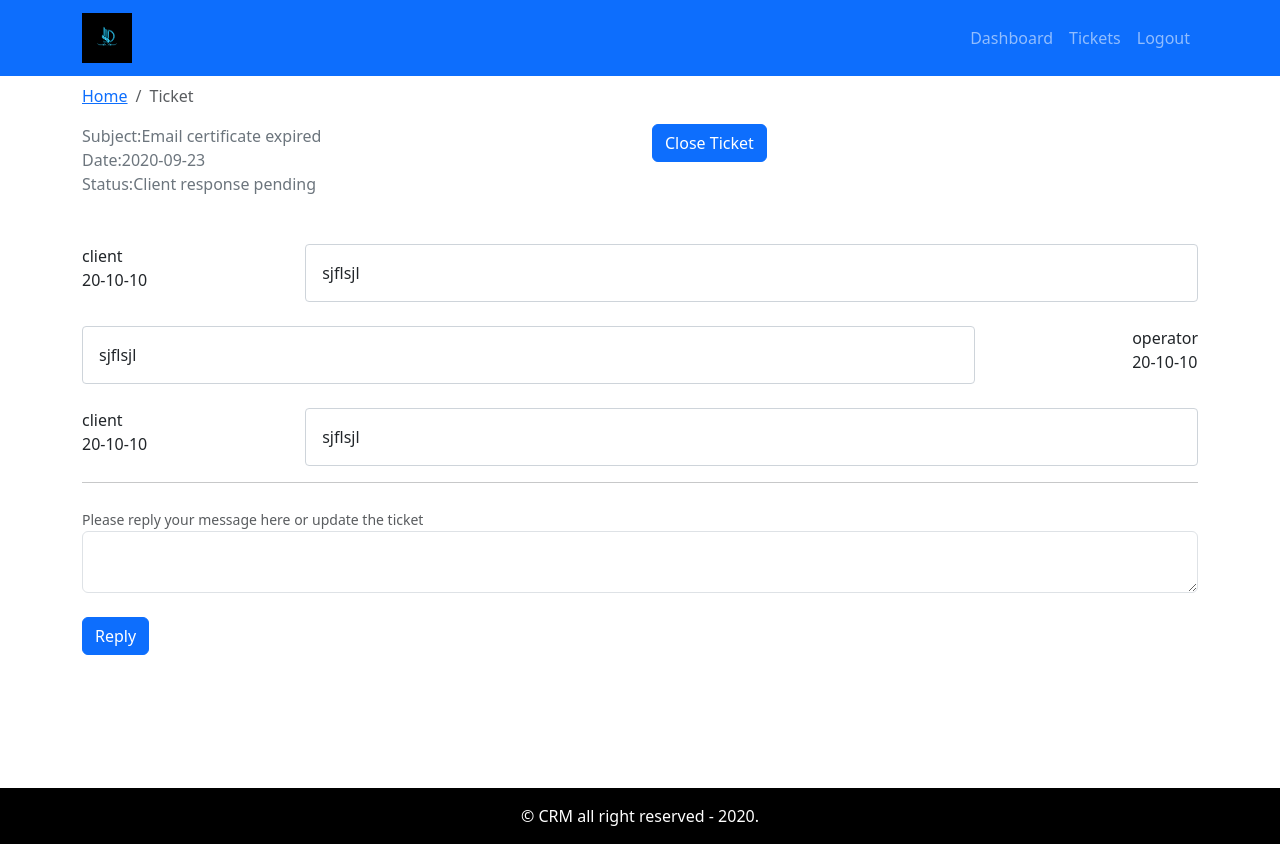
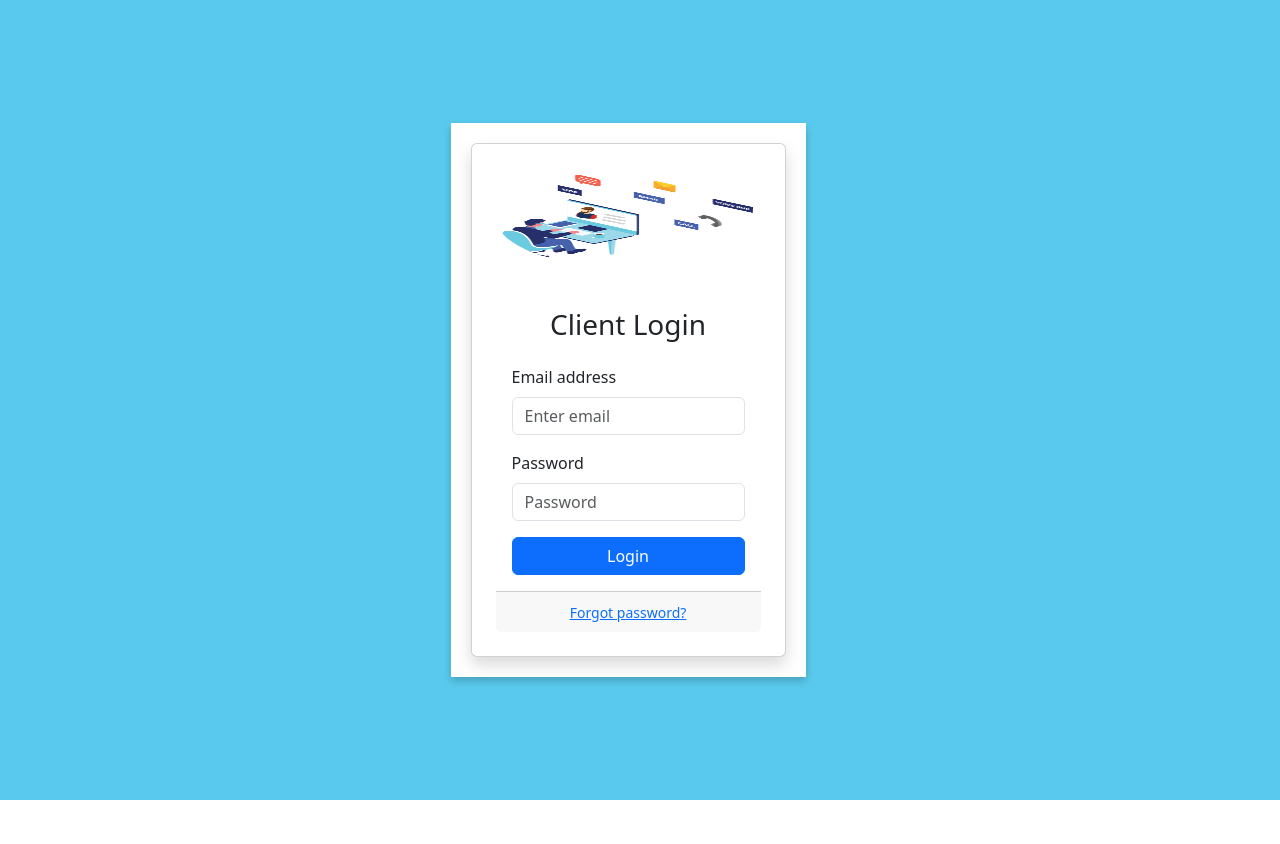
Before and after one commit to Prathamvv13/CRM-Ticket-System-Frontend, a React (Create React App) app: page / in a window 1280 px wide. After the commit the page ends 800 px from the top, so only its background shows below. Built offline with nearby package versions, Linux system fonts and the light colour scheme.

Commit message:
React router dom added

```diff
--- a/package.json
+++ b/package.json
@@ -7,11 +7,15 @@
     "@testing-library/react": "^13.4.0",
     "@testing-library/user-event": "^13.5.0",
     "bootstrap": "^5.3.3",
+    "install": "^0.13.0",
+    "npm": "^10.8.3",
     "prop-types": "^15.8.1",
     "react": "^18.3.1",
     "react-bootstrap": "^2.10.4",
     "react-bootstrap-4": "^0.29.1",
     "react-dom": "^18.3.1",
+    "react-router-bootstrap": "^0.25.0",
+    "react-router-dom": "^5.3.4",
     "react-scripts": "5.0.1",
     "web-vitals": "^2.1.4"
   },
--- a/src/App.js
+++ b/src/App.js
@@ -1,27 +1,38 @@
-// import logo from './logo.svg';
 import './App.css';
+import { HashRouter as Router, Switch, Route } from "react-router-dom";
 import DefaultLayout from './components/login/layout/partials/DefaultLayout';
 import Dashboard from './page/Dashboard/Dashboard.page';
-// import {Button} from "react-bootstrap";
 import Entry from './page/entry-page';
 import { AddTicketPage } from "../src/page/new-ticket/AddTicketPage"
 import { TicketLists } from "../src/page/ticket-list/TicketLists.page";
 import Ticket from "../src/page/ticket/Ticket.page";
+import PrivateRoute from './components/private-route/PrivateRoute';
 
 
 function App() {
   return (
     <div className="App">
-      {/* <Entry /> */}
-
-      <DefaultLayout>
-        {/* <TicketLists/> */}
-      {/* <AddTicketPage /> */}
-      <Ticket />
-      </DefaultLayout>
-        {/* <Dashboard/> */}
+		<Router>
+         <Switch>
+          <Route exact path="/">
+		  <Entry />
+		  </Route>
+			  <PrivateRoute  path="/dashboard">
+			    <Dashboard />
+			  </PrivateRoute>
+			  <PrivateRoute  path="/add-ticket">
+			    <AddTicketPage />
+			  </PrivateRoute>
+              <PrivateRoute   path="/tickets">
+			    <TicketLists />
+			  </PrivateRoute>
+              <PrivateRoute   path="/ticket/:tId">
+			    <Ticket />
+			  </PrivateRoute>
+		</Switch>
+      </Router>
     </div>
   );
-}
+};
 
 export default App;
--- a/src/components/add-ticket-form/AddTicketform.js
+++ b/src/components/add-ticket-form/AddTicketform.js
@@ -23,10 +23,10 @@
                     <Form.Label>Issue Details</Form.Label>
                     <Form.Control as="textarea" name="Details" rows="5" value={frmDt.Deails} onChange={handleOnchange} required />
                   </Form.Group>
-
                   <Button variant="primary" type="submit" className="w-100">
                     Add Ticket
                   </Button>
+
                 </Form>
               </Card.Body>
             </Card>
--- a/src/components/login/TicketTable.comp.js
+++ b/src/components/login/TicketTable.comp.js
@@ -1,9 +1,9 @@
 import React from 'react'
 import { Table } from "react-bootstrap";
 import PropTypes from 'prop-types';
+import { Link } from 'react-router-dom/cjs/react-router-dom.min';
 export const TicketTable= ({tickets}) => {
   return (
-    <div>
         <Table striped bordered hover>
       <thead>
         <tr>
@@ -14,25 +14,28 @@
         </tr>
       </thead>
       <tbody>
-        {tickets.length &&
+        {tickets.length ? (
         tickets.map((row) =>(
           <tr key={row.id}>
             <td>{row.id}</td>
-            <td>{row.subject}</td>
+            <td>
+                <Link to={`/ticket/${row.id}`}>{row.subject}</Link>
+              </td>
             <td>{row.status}</td>
             <td>{row.addedAt}</td>
           </tr>
 
-        ))}
+        ))
+      ):(
           <tr>
             <td colSpan="4" className="text-center">
               No ticket show{" "}
             </td>
           </tr>
+      ) }
       </tbody>
     </Table>
 
-    </div>
   );
 };
 TicketTable.propTypes = {
--- a/src/components/login/layout/partials/header.comp.js
+++ b/src/components/login/layout/partials/header.comp.js
@@ -3,26 +3,35 @@
 import Navbar from 'react-bootstrap/Navbar';
 import Container from 'react-bootstrap/Container';
 import { NavbarCollapse } from 'react-bootstrap';
+import { LinkContainer } from "react-router-bootstrap";
+import { useHistory } from 'react-router-dom';
 
 
 export const Header = () => {
+  const history = useHistory()
+
+	const logMeOut = () => {
+    history.push("/");
+  };
   return (
-    <Navbar collapseOnSelect  bg="primary" data-bs-theme="dark" expand="md">
-        <Container>
-          <Navbar.Brand>
-            <img src='./images/Vertical Lockup on White Background.png' width="50px" />
-          </Navbar.Brand>
-          <Navbar.Toggle aria-controls='basic-navbar-nav'/>
-          <Navbar.Collapse id='basic-navbar-nav'/>
-          <Nav className="me-auto">
-            <Nav.Link href="#dashboard">Dashboard</Nav.Link>
-            <Nav.Link href="#dashboard">Tickets</Nav.Link>
-            <Nav.Link href="#dashboard">Logout</Nav.Link>
-          </Nav>
-        </Container>
-      </Navbar>
+    <Navbar collapseOnSelect bg="primary" variant="dark" expand="md">
+    <Navbar.Brand>
+    <img src='./images/Vertical Lockup on White Background.png' width="50px" />
+    </Navbar.Brand>
+    <Navbar.Toggle aria-controls="basic-navbar-nav" />
+    <Navbar.Collapse id="basic-navbar-nav">
+      <Nav className="ms-auto">
+        <LinkContainer to="/dashboard">
+          <Nav.Link>Dashboard</Nav.Link>
+        </LinkContainer>
+        <LinkContainer to="/tickets">
+          <Nav.Link>Tickets</Nav.Link>
+        </LinkContainer>
+
+        <Nav.Link onClick={logMeOut}>Logout</Nav.Link>
+      </Nav>
+    </Navbar.Collapse>
+  </Navbar>
 
   );
 };
-
-// export default Header
--- /dev/null
+++ b/src/components/private-route/PrivateRoute.js
@@ -0,0 +1,19 @@
+import React from 'react'
+import {Route,Redirect} from "react-router-dom";
+import DefaultLayout from '../login/layout/partials/DefaultLayout';
+
+const isAuth = true;
+const PrivateRoute = ({children , ...rest}) => {
+  return (
+    <Route
+    {...rest}
+     render={() =>
+        isAuth ?<DefaultLayout>{children} </DefaultLayout> :<Redirect to="/" />
+     }
+    />
+
+
+  );
+};
+
+export default PrivateRoute
--- a/src/page/Dashboard/Dashboard.page.js
+++ b/src/page/Dashboard/Dashboard.page.js
@@ -3,6 +3,7 @@
 import {TicketTable} from "../../components/login/TicketTable.comp"
 import tickets from "../../data/{} dummy-tickets.json"
 import {PageBreadcrumb} from "../../components/breadcrumb/Breadcrumb.comp"
+import { Link } from 'react-router-dom/cjs/react-router-dom.min'
 const Dashboard = () => {
   return (
     <Container>
@@ -13,7 +14,9 @@
     </Row>
         <Row>
             <Col className='text-center mt-5 mb-2'>
+            <Link to="/add-ticket">
             <Button variant='info' style={{fontSize: "2rem", padding: "10px 30px"}}>Add new Ticket</Button>
+            </Link>
             </Col>
         </Row>
         <Row>
--- a/src/page/ticket-list/TicketLists.page.js
+++ b/src/page/ticket-list/TicketLists.page.js
@@ -3,6 +3,7 @@
 import { PageBreadcrumb } from '../../components/breadcrumb/Breadcrumb.comp';
 import { SearchForm } from "../../components/search-form/SearchForm.comp"
 import { TicketTable }  from "../../components/login/TicketTable.comp";
+import { Link } from 'react-router-dom/cjs/react-router-dom.min';
 import tickets from "../../data/{} dummy-tickets.json"
 export const TicketLists = () => {
 
@@ -35,7 +36,10 @@
 
         <Row className='mt-4'>
         <Col>
+        <Link to="add-ticket">
         <Button variant="primary"> Add New Ticket</Button>
+        </Link>
+
         </Col>
         <Col className="d-flex justify-content-end">  <SearchForm  handleOnChange={handleOnChange} str={str}/> </Col>
         </Row>
--- a/src/page/ticket/Ticket.page.js
+++ b/src/page/ticket/Ticket.page.js
@@ -4,12 +4,20 @@
 import MessageHistory from '../../components/message-history/MessageHistory.comp'
 import tickets from "../../data/{} dummy-tickets.json";
 import {UpdateTicket} from "../../components/updateticket/UpdateTicket";
+import { useParams } from 'react-router-dom/cjs/react-router-dom.min';
 const ticket=tickets[0]
 const Ticket = () => {
+    const {tId} = useParams()
     const [message,setmessage] = useState("");
+    const [ticket,setTicket] = useState("");
     useEffect(()=>{
+        for(let i=0;i<tickets.length;i++)
+            if(tickets[i].id==tId){
+                setTicket(tickets[i]);
+                continue;
+            }
 
-    },{message})
+    },{message,tId})
     const handleOnChange = (e) =>{
         setmessage(e.target.value);
 
@@ -37,7 +45,7 @@
             </Row>
             <Row className="mt-4">
                 <Col>
-                <MessageHistory msg={ticket.history}/>
+                {ticket.history &&  <MessageHistory msg={ticket.history}/>}
                 </Col>
             </Row>
 
```
Also changed, not shown: src/page/layout/partials/DefaultLayout.js (deleted), src/page/layout/partials/footer.js (deleted), src/page/layout/partials/header.js (deleted), 1 other file (tests, documents, lock files or other folders).
